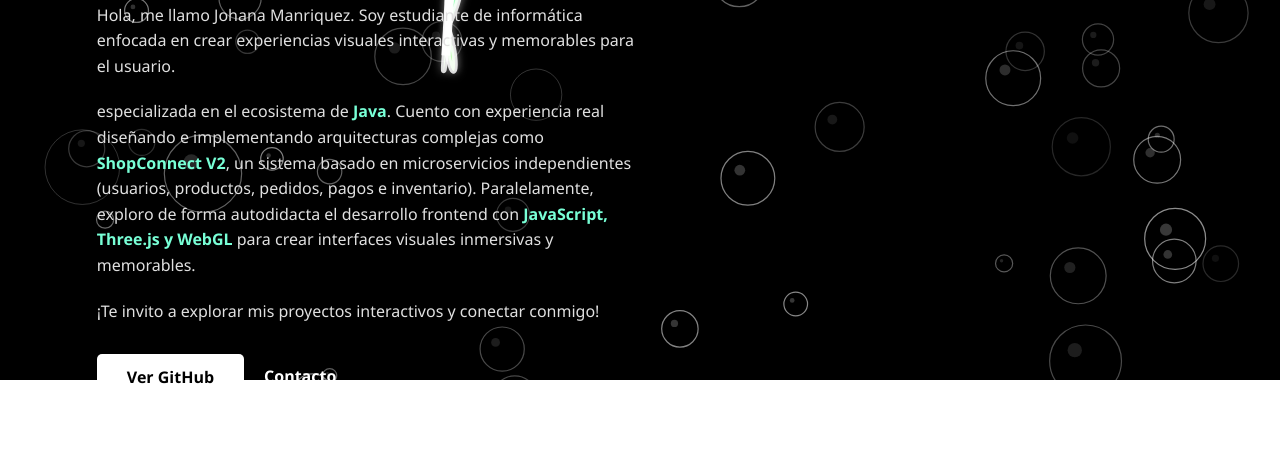
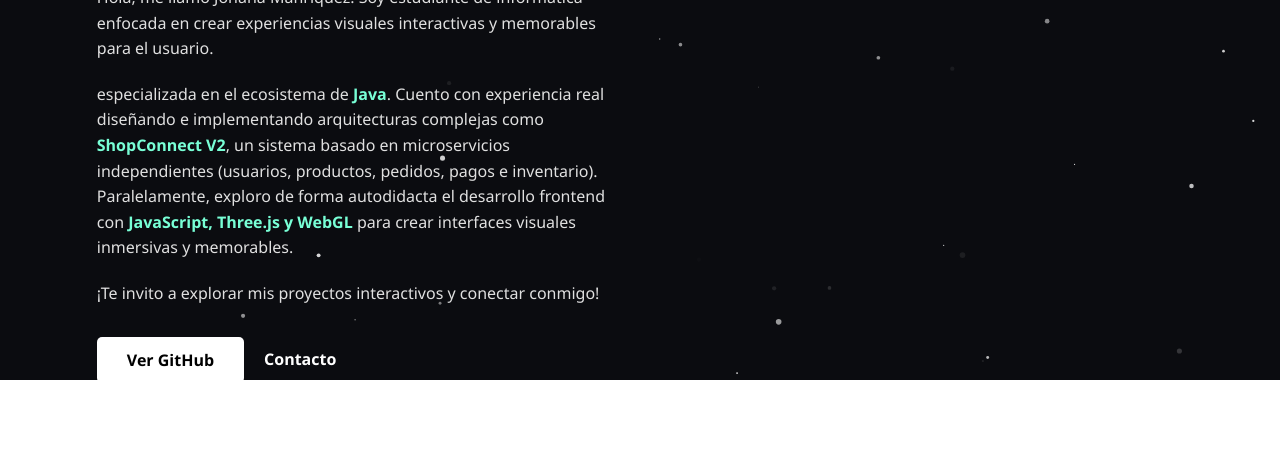
Before and after one commit to johanamanriquez1994-tech/johanamanriquez1994-tech.github.io, a plain HTML site: page index.html in a window 1280 px wide. Shown: the part 420-870 px from the top of the page. Drawn offline with nearby package versions, Linux system fonts and the light colour scheme.

Commit message:
Diseño minimalista: mariposa de papel origami 3D y estrellas titilando

```diff
--- a/app.js
+++ b/app.js
@@ -10,9 +10,9 @@ canvas.style.left = '0';
 canvas.style.width = '100%';
 canvas.style.height = '100%';
 canvas.style.zIndex = '-1';
-canvas.style.backgroundColor = '#000000';
+canvas.style.backgroundColor = '#0b0c10';
 
-let burbujas = [];
+let estrellas = [];
 
 function ajustarPantalla() {
     canvas.width = window.innerWidth;
@@ -22,206 +22,173 @@ window.addEventListener('resize', ajustarPantalla);
 ajustarPantalla();
 
 
-class Burbuja {
-    constructor(x, y, esInteractiva = false) {
-        this.x = x;
-        this.y = y;
-        this.radioMaximo = Math.random() * 35 + 10;
-        this.radio = esInteractiva ? 2 : Math.random() * this.radioMaximo;
-        this.velocidadX = Math.random() * 2 - 1;
-        this.velocidadY = esInteractiva ? (Math.random() * -3 - 1) : (Math.random() * -1.2 - 0.4);
-        this.opacidad = Math.random() * 0.4 + 0.15;
-        this.explotando = false;
-        this.radioExplosion = 0;
+class Estrella {
+    constructor() {
+        this.x = Math.random() * canvas.width;
+        this.y = Math.random() * canvas.height;
+        this.size = Math.random() * 2.5 + 0.5;
+        this.velocidadParpadeo = Math.random() * 0.02 + 0.005;
+        this.angulo = Math.random() * Math.PI;
     }
 
     dibujar() {
-        if (!this.explotando) {
 
-            ctx.beginPath();
-            ctx.arc(this.x, this.y, this.radio, 0, Math.PI * 2);
-            ctx.strokeStyle = `rgba(255, 255, 255, ${this.opacidad})`;
-            ctx.lineWidth = 1.2;
-            ctx.stroke();
-
-
-            ctx.beginPath();
-            ctx.arc(this.x - this.radio * 0.3, this.y - this.radio * 0.3, this.radio * 0.2, 0, Math.PI * 2);
-            ctx.fillStyle = `rgba(255, 255, 255, ${this.opacidad * 0.4})`;
-            ctx.fill();
-        } else {
-
-            ctx.beginPath();
-            ctx.arc(this.x, this.y, this.radio + this.radioExplosion, 0, Math.PI * 2);
-            ctx.strokeStyle = `rgba(255, 255, 255, ${this.opacidad * (1 - this.radioExplosion / 15)})`;
-            ctx.lineWidth = 1;
-            ctx.stroke();
-        }
+        let brillo = (Math.sin(this.angulo) + 1) / 2;
+        ctx.beginPath();
+        ctx.arc(this.x, this.y, this.size, 0, Math.PI * 2);
+        ctx.fillStyle = `rgba(255, 255, 255, ${brillo * 0.85})`;
+        ctx.fill();
     }
 
     actualizar() {
-        if (!this.explotando) {
-            this.x += this.velocidadX;
-            this.y += this.velocidadY;
-            this.radio += 0.04;
-
-
-            if (this.radio >= this.radioMaximo || this.y + this.radio < 0) {
-                this.explotando = true;
-            }
-        } else {
-            this.radioExplosion += 2;
-        }
+        this.angulo += this.velocidadParpadeo;
     }
 }
 
 
-function generarBurbujasDeFondo() {
-    if (burbujas.length < 40) {
-        burbujas.push(new Burbuja(Math.random() * canvas.width, canvas.height + 20));
+function crearCieloEstrellado() {
+    estrellas = [];
+    const cantidadEstrellas = 60;
+    for (let i = 0; i < cantidadEstrellas; i++) {
+        estrellas.push(new Estrella());
     }
 }
+crearCieloEstrellado();
 
 
-window.addEventListener('mousemove', (evento) => {
-    if (Math.random() < 0.12) {
-        burbujas.push(new Burbuja(evento.clientX, evento.clientY, true));
-    }
-});
 
-
-class Mariposa {
+class MariposaOrigami3D {
     constructor() {
         this.reiniciar();
     }
 
     reiniciar() {
-
-        this.escala = Math.random() * 1.0 + 3.0;
-        this.x = -250;
-
-        this.y = Math.random() * (canvas.height * 0.5) + (canvas.height * 0.2);
-        this.velocidadX = Math.random() * 1.2 + 1.4;
+        this.escala = Math.random() * 0.8 + 2.4;
+        this.x = -200;
+        this.y = Math.random() * (canvas.height * 0.5) + (canvas.height * 0.25);
+        this.velocidadX = Math.random() * 1.0 + 1.2;
         this.anguloAleteo = 0;
-        this.tiempoX = Math.random() * 100;
-
-
-        this.gradient = ctx.createLinearGradient(-30, -30, 30, 30);
-        this.gradient.addColorStop(0, "#ff00e6");
-        this.gradient.addColorStop(0.33, "#78ffd6");
-        this.gradient.addColorStop(0.66, "#a8ff78");
-        this.gradient.addColorStop(1, "#f25b30");
-
-        this.opacidad = this.escala > 3.2 ? 0.85 : 0.65;
+        this.tiempoVuelo = Math.random() * 100;
     }
 
     actualizar() {
         this.x += this.velocidadX;
-        this.tiempoX += 0.04;
-        this.y += Math.sin(this.tiempoX) * 1.5;
-        this.anguloAleteo += 0.22;
+        this.tiempoVuelo += 0.03;
+        this.y += Math.sin(this.tiempoVuelo) * 1.0;
+        this.anguloAleteo += 0.18;
 
-
-        if (this.x - 250 > canvas.width) {
+        if (this.x - 200 > canvas.width) {
             this.reiniciar();
         }
     }
 
     dibujar() {
         ctx.save();
-
         ctx.translate(this.x, this.y);
         ctx.scale(this.escala, this.escala);
+        ctx.rotate(Math.sin(this.tiempoVuelo) * 0.06);
 
 
-        ctx.rotate(Math.sin(this.tiempoX) * 0.08);
+        let factorAleteo = Math.sin(this.anguloAleteo);
+        let alaIzquierdaX = (factorAleteo * 24) + 4;
+        let alaDerechaX = (factorAleteo * 20) + 6;
+        ctx.lineWidth = 1.2;
 
 
-        let aleteoEfecto = Math.sin(this.anguloAleteo);
-        let anchoAlaIzquierda = (aleteoEfecto * 22) + 6;
-        let anchoAlaDerecha = (aleteoEfecto * 18) + 8;
-
-        ctx.strokeStyle = `rgba(255, 255, 255, ${this.opacidad})`;
-        ctx.fillStyle = this.gradient;
-        ctx.lineWidth = 1.5;
+        ctx.fillStyle = "#e8eaf6";
+        ctx.strokeStyle = "#9fa8da";
+        ctx.beginPath();
+        ctx.moveTo(0, -2);
+        ctx.lineTo(-alaIzquierdaX * 1.3, -22);
+        ctx.lineTo(-alaIzquierdaX * 0.6, -8);
+        ctx.closePath();
+        ctx.fill(); ctx.stroke();
 
 
-        ctx.shadowColor = "rgba(255, 255, 255, 0.4)";
-        ctx.shadowBlur = 10;
+        ctx.fillStyle = "#c5cae9";
+        ctx.beginPath();
+        ctx.moveTo(0, -2);
+        ctx.lineTo(-alaIzquierdaX * 0.6, -8);
+        ctx.lineTo(-alaIzquierdaX * 1.1, 4);
+        ctx.closePath();
+        ctx.fill(); ctx.stroke();
 
 
+        ctx.fillStyle = "#9fa8da";
+        ctx.beginPath();
+        ctx.moveTo(0, 2);
+        ctx.lineTo(-alaIzquierdaX * 1.1, 4);
+        ctx.lineTo(-alaIzquierdaX * 0.5, 14);
+        ctx.closePath();
+        ctx.fill(); ctx.stroke();
+
+
+
+
+        ctx.fillStyle = "#ffffff";
+        ctx.strokeStyle = "#c5cae9";
         ctx.beginPath();
         ctx.moveTo(0, -2);
-        ctx.bezierCurveTo(-anchoAlaIzquierda, -25, -anchoAlaIzquierda * 1.4, -8, 0, 2);
-        ctx.fill();
-        ctx.stroke();
+        ctx.lineTo(alaDerechaX * 1.3, -22);
+        ctx.lineTo(alaDerechaX * 0.6, -8);
+        ctx.closePath();
+        ctx.fill(); ctx.stroke();
 
 
+        ctx.fillStyle = "#e8eaf6";
+        ctx.beginPath();
+        ctx.moveTo(0, -2);
+        ctx.lineTo(alaDerechaX * 0.6, -8);
+        ctx.lineTo(alaDerechaX * 1.1, 4);
+        ctx.closePath();
+        ctx.fill(); ctx.stroke();
+
+
+        ctx.fillStyle = "#c5cae9";
         ctx.beginPath();
         ctx.moveTo(0, 2);
-        ctx.bezierCurveTo(-anchoAlaIzquierda * 1.1, 12, -anchoAlaIzquierda * 0.8, 20, 0, 8);
-        ctx.fill();
-        ctx.stroke();
+        ctx.lineTo(alaDerechaX * 1.1, 4);
+        ctx.lineTo(alaDerechaX * 0.5, 14);
+        ctx.closePath();
+        ctx.fill(); ctx.stroke();
 
 
+
+        ctx.fillStyle = "#7986cb";
+        ctx.strokeStyle = "#5c6bc0";
         ctx.beginPath();
-        ctx.moveTo(0, -2);
-        ctx.bezierCurveTo(anchoAlaDerecha, -25, anchoAlaDerecha * 1.4, -8, 0, 2);
-        ctx.fill();
-        ctx.stroke();
-
-        ctx.beginPath();
-        ctx.moveTo(0, 2);
-        ctx.bezierCurveTo(anchoAlaDerecha * 1.1, 12, anchoAlaDerecha * 0.8, 20, 0, 8);
-        ctx.fill();
-        ctx.stroke();
+        ctx.moveTo(0, -12);
+        ctx.lineTo(2, 0);
+        ctx.lineTo(0, 12);
+        ctx.lineTo(-2, 0);
+        ctx.closePath();
+        ctx.fill(); ctx.stroke();
 
 
-        ctx.shadowBlur = 0;
-
-
+        ctx.strokeStyle = "#7986cb";
+        ctx.lineWidth = 0.8;
         ctx.beginPath();
-        ctx.moveTo(-1, -12);
-        ctx.quadraticCurveTo(-4, -18, -6, -20);
-        ctx.moveTo(1, -12);
-        ctx.quadraticCurveTo(4, -18, 6, -20);
-        ctx.lineWidth = 0.8;
-        ctx.stroke();
-
-
-        ctx.beginPath();
-        ctx.moveTo(0, -12);
-        ctx.lineTo(0, 10);
-        ctx.strokeStyle = `rgba(255, 255, 255, ${this.opacidad + 0.1})`;
-        ctx.lineWidth = 2.5;
+        ctx.moveTo(-0.5, -12); ctx.lineTo(-4, -19);
+        ctx.moveTo(0.5, -12); ctx.lineTo(4, -19);
         ctx.stroke();
 
         ctx.restore();
     }
 }
 
-
-const mariposa = new Mariposa();
-
+const mariposaPapel = new MariposaOrigami3D();
 
 function animar() {
     ctx.clearRect(0, 0, canvas.width, canvas.height);
 
 
-    generarBurbujasDeFondo();
-    for (let i = burbujas.length - 1; i >= 0; i--) {
-        burbujas[i].actualizar();
-        burbujas[i].dibujar();
-
-
-        if (burbujas[i].explotando && burbujas[i].radioExplosion > 15) {
-            burbujas.splice(i, 1);
-        }
+    for (let i = 0; i < estrellas.length; i++) {
+        estrellas[i].actualizar();
+        estrellas[i].dibujar();
     }
 
-
-    mariposa.actualizar();
-    mariposa.dibujar();
+    mariposaPapel.actualizar();
+    mariposaPapel.dibujar();
 
     requestAnimationFrame(animar);
 }
--- a/style.css
+++ b/style.css
@@ -12,8 +12,8 @@ header {
     padding: 20px 50px;
     font-size: 24px;
     font-weight: bold;
-    background: rgba(0, 0, 0, 0.4);
-    backdrop-filter: blur(5px);
+    background: rgba(0, 0, 0, 0.5);
+    backdrop-filter: blur(8px);
     position: fixed;
     width: 100%;
     top: 0;
@@ -24,7 +24,7 @@ header {
 
 
 .presentacion {
-    max-width: 550px !important;
+    max-width: 520px !important;
     margin: 160px 0 50px 6% !important;
     padding: 0 20px;
     text-align: left !important;
@@ -33,7 +33,7 @@ header {
 }
 
 .titulo-gradiente {
-    font-size: 54px;
+    font-size: 50px;
     line-height: 1.1;
     margin-bottom: 25px;
     font-weight: 800;
@@ -55,7 +55,6 @@ header {
 .descripcion strong {
     color: #78ffd6;
 }
-
 
 .botones {
     display: flex;
```
